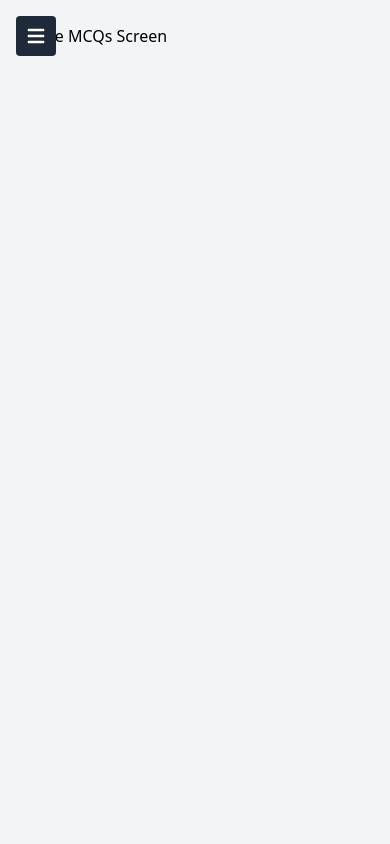
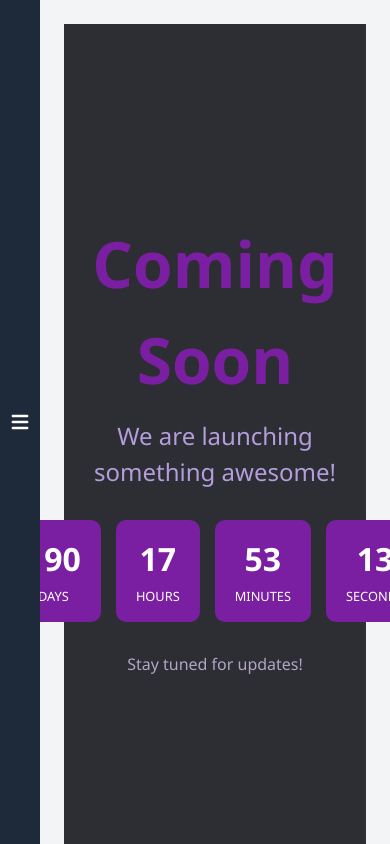
Before and after one commit to Abdullah860259/Cognivus, a Next.js app: page /dashboard in a window 390 px wide. Built offline with nearby package versions, Linux system fonts and the light colour scheme; no server answers.

Commit message:
Starting Again

```diff
--- /dev/null
+++ b/Components/ComingSoon.jsx
@@ -0,0 +1,94 @@
+import React, { useState, useEffect } from "react";
+
+const ComingSoon = () => {
+  const launchDate = new Date("2026-03-01T00:00:00"); // Set your launch date
+  const [timeLeft, setTimeLeft] = useState(getTimeLeft());
+
+  function getTimeLeft() {
+    const now = new Date();
+    const difference = launchDate - now;
+    return {
+      days: Math.max(Math.floor(difference / (1000 * 60 * 60 * 24)), 0),
+      hours: Math.max(Math.floor((difference / (1000 * 60 * 60)) % 24), 0),
+      minutes: Math.max(Math.floor((difference / 1000 / 60) % 60), 0),
+      seconds: Math.max(Math.floor((difference / 1000) % 60), 0),
+    };
+  }
+
+  useEffect(() => {
+    const timer = setInterval(() => {
+      setTimeLeft(getTimeLeft());
+    }, 1000);
+
+    return () => clearInterval(timer);
+  }, []);
+
+  return (
+    <div style={styles.container}>
+      <h1 style={styles.title}>Coming Soon</h1>
+      <p style={styles.subtitle}>We are launching something awesome!</p>
+      <div style={styles.timer}>
+        {Object.entries(timeLeft).map(([unit, value]) => (
+          <div key={unit} style={styles.timeBox}>
+            <span style={styles.timeValue}>{value}</span>
+            <span style={styles.timeUnit}>{unit.toUpperCase()}</span>
+          </div>
+        ))}
+      </div>
+      <p style={styles.note}>Stay tuned for updates!</p>
+    </div>
+  );
+};
+
+const styles = {
+  container: {
+    height: "100vh",
+    display: "flex",
+    flexDirection: "column",
+    justifyContent: "center",
+    alignItems: "center",
+    backgroundColor: "#2d2d34", // gray background
+    color: "#d1c4e9", // soft purple text
+    fontFamily: "'Segoe UI', Tahoma, Geneva, Verdana, sans-serif",
+    textAlign: "center",
+    padding: "0 20px",
+  },
+  title: {
+    fontSize: "4rem",
+    margin: "0",
+    fontWeight: "bold",
+    color: "#7b1fa2", // bold purple
+  },
+  subtitle: {
+    fontSize: "1.5rem",
+    margin: "10px 0 30px 0",
+    color: "#b39ddb",
+  },
+  timer: {
+    display: "flex",
+    gap: "15px",
+    marginBottom: "30px",
+  },
+  timeBox: {
+    backgroundColor: "#7b1fa2",
+    color: "#fff",
+    padding: "15px 20px",
+    borderRadius: "10px",
+    minWidth: "80px",
+  },
+  timeValue: {
+    display: "block",
+    fontSize: "2rem",
+    fontWeight: "bold",
+  },
+  timeUnit: {
+    fontSize: "0.8rem",
+    marginTop: "5px",
+  },
+  note: {
+    fontSize: "1rem",
+    opacity: 0.8,
+  },
+};
+
+export default ComingSoon;
--- /dev/null
+++ b/app/api/test/route.js
@@ -0,0 +1,5 @@
+import { NextResponse } from "next/server";
+
+export async function GET(){
+    return NextResponse.json({msg:"OKKKKAY"});
+}
--- a/app/dashboard/mobiledashboard.js
+++ b/app/dashboard/mobiledashboard.js
@@ -2,11 +2,26 @@
 "use client";
 import { useState } from "react";
 import { HiMenu } from "react-icons/hi";
+import { X } from "lucide-react";
+import TopicWiseMcq from "@/Components/TopicWiseMcq";
+import AptitudeExam from "@/Components/AptitudeExam";
+import ComingSoon from "@/Components/ComingSoon";
+import IssuesBoard from "@/Components/RaiseAnIssue";
+import PastPapers from "@/Components/PastPapers";
+import Settings from "@/Components/Settings";
+import ProfilePage from "@/Components/Profile";
 
 const services = [
-    { name: "Solve MCQs", component: <div>Solve MCQs Screen</div> },
-    { name: "Access PDFs", component: <div>Access PDFs Screen</div> },
-    { name: "More Services", component: <div>More Services Screen</div> },
+    { name: "Leaderboard", component: <ComingSoon /> },
+    { name: "Solve Topic wise MCQs", component: <TopicWiseMcq navigate={(url) => router.push(url)} /> },
+    { name: "Give an Aptitude Test", component: <AptitudeExam /> },
+    { name: "Attempt Past Papers", component: <PastPapers /> },
+    { name: "Access PDFs", component: <ComingSoon /> },
+    { name: "Raise An Issue", component: <IssuesBoard /> },
+    { name: "More Services", component: <ComingSoon /> },
+    { name: "Profile", component: <ProfilePage /> },
+    { name: "Settings", component: <Settings /> },
+    { name: "History", component: <ComingSoon /> }
 ];
 
 export default function MobileDashboard() {
@@ -19,7 +34,7 @@ export default function MobileDashboard() {
         <div className="flex h-screen">
             {/* Mobile menu button */}
             <button
-                className="absolute top-4 left-4 md:hidden p-2 bg-gray-800 text-white rounded"
+                className=" cursor-pointer top-4 left-4 md:hidden p-2 bg-gray-800 text-white "
                 onClick={() => setSidebarOpen(!sidebarOpen)}
             >
                 <HiMenu size={24} />
@@ -28,10 +43,13 @@ export default function MobileDashboard() {
             {/* Sidebar */}
             <div
                 className={`fixed md:relative z-20 h-full bg-gray-800 text-white w-64 p-4 transform ${sidebarOpen ? "translate-x-0" : "-translate-x-full"
-                    } transition-transform duration-300 md:translate-x-0`}
+                    } transition-transform duration-300 flex flex-col md:translate-x-0`}
             >
                 <div>
-                    <h1 className="text-xl font-bold mb-6">MCQ Dashboard</h1>
+                    <div className="flex justify-between cursor-pointer" >
+                        <h1 className="text-xl font-bold mb-6">MCQ Dashboard</h1>
+                        <X size={20} onClick={() => setSidebarOpen(!sidebarOpen)} />
+                    </div>
                     {services.map(service => (
                         <button
                             key={service.name}
@@ -43,10 +61,6 @@ export default function MobileDashboard() {
                         </button>
                     ))}
                 </div>
-                <div className="mt-auto space-y-2">
-                    <button className="w-full text-left px-3 py-2 rounded hover:bg-gray-700">Profile</button>
-                    <button className="w-full text-left px-3 py-2 rounded hover:bg-gray-700">Settings</button>
-                </div>
             </div>
 
             {/* Main Content */}
--- a/app/dashboard/pcdashboard.js
+++ b/app/dashboard/pcdashboard.js
@@ -9,18 +9,19 @@ import PastPapers from "@/Components/PastPapers";
 import TopicWiseMcq from "@/Components/TopicWiseMcq";
 import AptitudeExam from "@/Components/AptitudeExam";
 import { useRouter } from "next/navigation";
+import ComingSoon from "@/Components/ComingSoon";
 
 const services = [
-    { name: "Leaderboard", component: <div>Leaderboard Screen</div> },
+    { name: "Leaderboard", component: <ComingSoon/> },
     { name: "Solve Topic wise MCQs", component: <TopicWiseMcq navigate={(url) => router.push(url)} /> },
     { name: "Give an Aptitude Test", component: <AptitudeExam /> },
     { name: "Attempt Past Papers", component: <PastPapers /> },
-    { name: "Access PDFs", component: <div>Access PDFs Screen</div> },
+    { name: "Access PDFs", component: <ComingSoon /> },
     { name: "Raise An Issue", component: <IssuesBoard /> },
-    { name: "More Services", component: <div>More Services Screen</div> },
+    { name: "More Services", component: <ComingSoon /> },
     { name: "Profile", component: <ProfilePage /> },
     { name: "Settings", component: <Settings /> },
-    { name: "History", component: <div>History Screen</div> }
+    { name: "History", component: <ComingSoon /> }
 ];
 
 export default function PcDashboard() {
--- a/app/login/page.js
+++ b/app/login/page.js
@@ -30,7 +30,6 @@ export default function LoginPage() {
             password: form.password,
             redirect: false,
         });
-        console.log(res);
         if (res?.error) {
             toast.error(res.error); // show the message on screen
         } else {
@@ -77,7 +76,7 @@ export default function LoginPage() {
                                     type="submit"
                                     disabled={isLoading}
                                     onClick={handleSubmit}
-                                    className="w-full px-4 py-2 bg-indigo-600 text-white font-medium rounded-lg hover:bg-indigo-700 transition-colors duration-200 flex items-center justify-center"
+                                    className="w-full px-4 py-2 pointer bg-indigo-600 text-white font-medium rounded-lg hover:bg-indigo-700 transition-colors duration-200 flex items-center justify-center"
                                 >
                                     {isLoading ? (
                                         <span className="animate-spin h-5 w-5 border-2 border-white border-t-transparent rounded-full"></span>
--- a/app/mcqs/page.js
+++ b/app/mcqs/page.js
@@ -50,8 +50,8 @@ export default function McqPage() {
                 `/api/getmcq?referenceName=${params.referenceName}&conductor=${params.conductor}&year=${params.year}&time=${params.time}&pastPaper=${params.pastPaper}`
             );
             const data = await res.json();
-            const firstFive = data.slice(0, 10);
-            setquestions(firstFive);
+            // `const firstFive = data.slice(0, 200);`
+            setquestions(data);
         } catch (error) {
             console.error(error);
         } finally {
```
